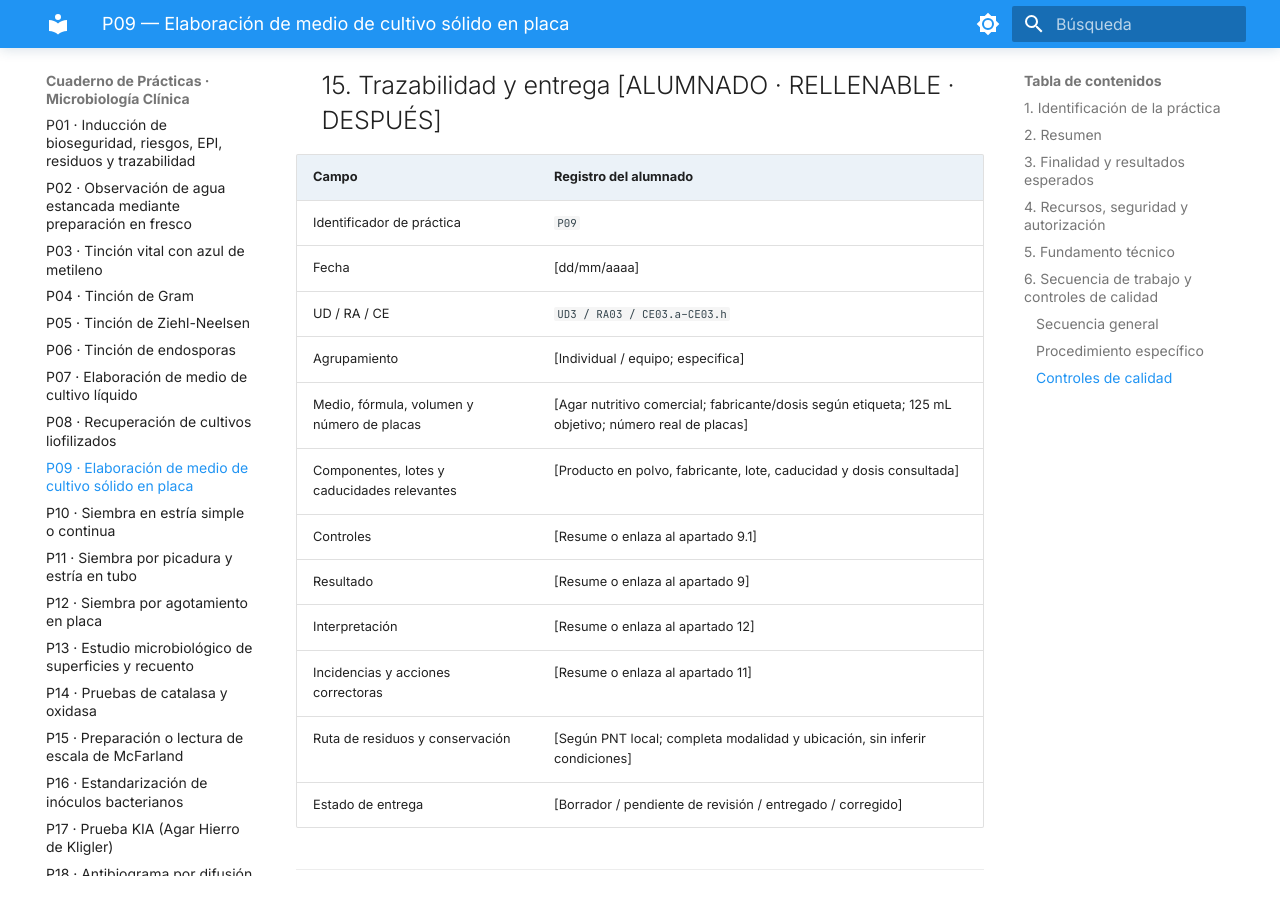
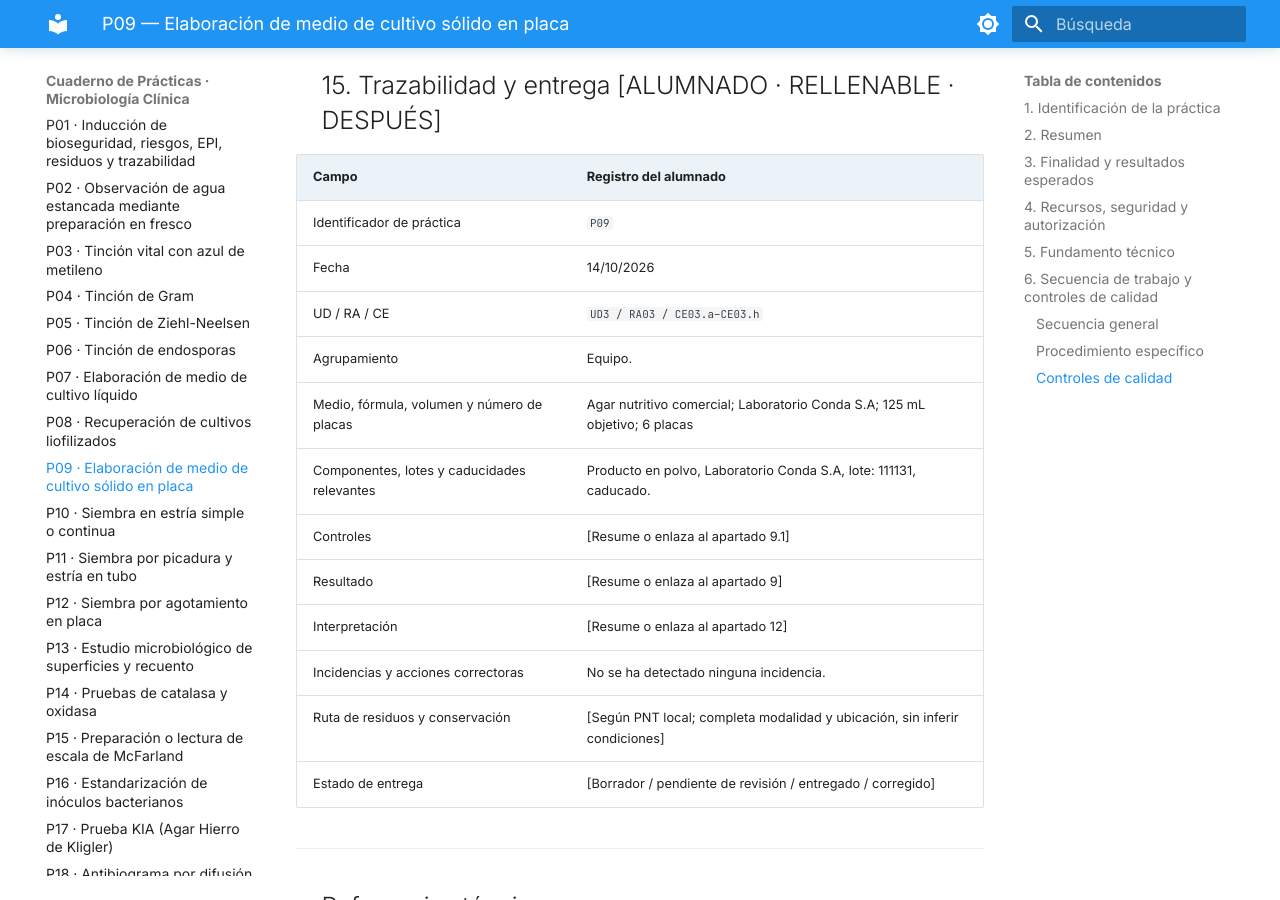
Before and after one commit to aseguror01-source/Cuaderno-Microbiolog-a--Ariadna-Seguro, an MkDocs documentation site: the page built from docs/practicas/P09_Medio_solido_en_placa.md, in a window 1280 px wide and 900 px high, scrolled down 15306 px. Built offline with MkDocs 1.6.1 and Material for MkDocs 9.7.7, drawn with Linux system fonts in a browser that asks for light colours.

Commit message:
Update P09_Medio_solido_en_placa.md act

```diff
--- a/docs/practicas/P09_Medio_solido_en_placa.md
+++ b/docs/practicas/P09_Medio_solido_en_placa.md
@@ -236,15 +236,15 @@ Responde de forma razonada a las cuatro preguntas. Relaciona cada respuesta con
 | Campo | Registro del alumnado |
 |---|---|
 | Identificador de práctica | `P09` |
-| Fecha | [dd/mm/aaaa] |
+| Fecha | 14/10/2026 |
 | UD / RA / CE | `UD3 / RA03 / CE03.a–CE03.h` |
-| Agrupamiento | [Individual / equipo; especifica] |
-| Medio, fórmula, volumen y número de placas | [Agar nutritivo comercial; fabricante/dosis según etiqueta; 125 mL objetivo; número real de placas] |
-| Componentes, lotes y caducidades relevantes | [Producto en polvo, fabricante, lote, caducidad y dosis consultada] |
+| Agrupamiento | Equipo. |
+| Medio, fórmula, volumen y número de placas | Agar nutritivo comercial; Laboratorio Conda S.A; 125 mL objetivo; 6 placas |
+| Componentes, lotes y caducidades relevantes | Producto en polvo, Laboratorio Conda S.A, lote: 111131, caducado. |
 | Controles | [Resume o enlaza al apartado 9.1] |
 | Resultado | [Resume o enlaza al apartado 9] |
 | Interpretación | [Resume o enlaza al apartado 12] |
-| Incidencias y acciones correctoras | [Resume o enlaza al apartado 11] |
+| Incidencias y acciones correctoras | No se ha detectado ninguna incidencia. |
 | Ruta de residuos y conservación | [Según PNT local; completa modalidad y ubicación, sin inferir condiciones] |
 | Estado de entrega | [Borrador / pendiente de revisión / entregado / corregido] |
 
```
